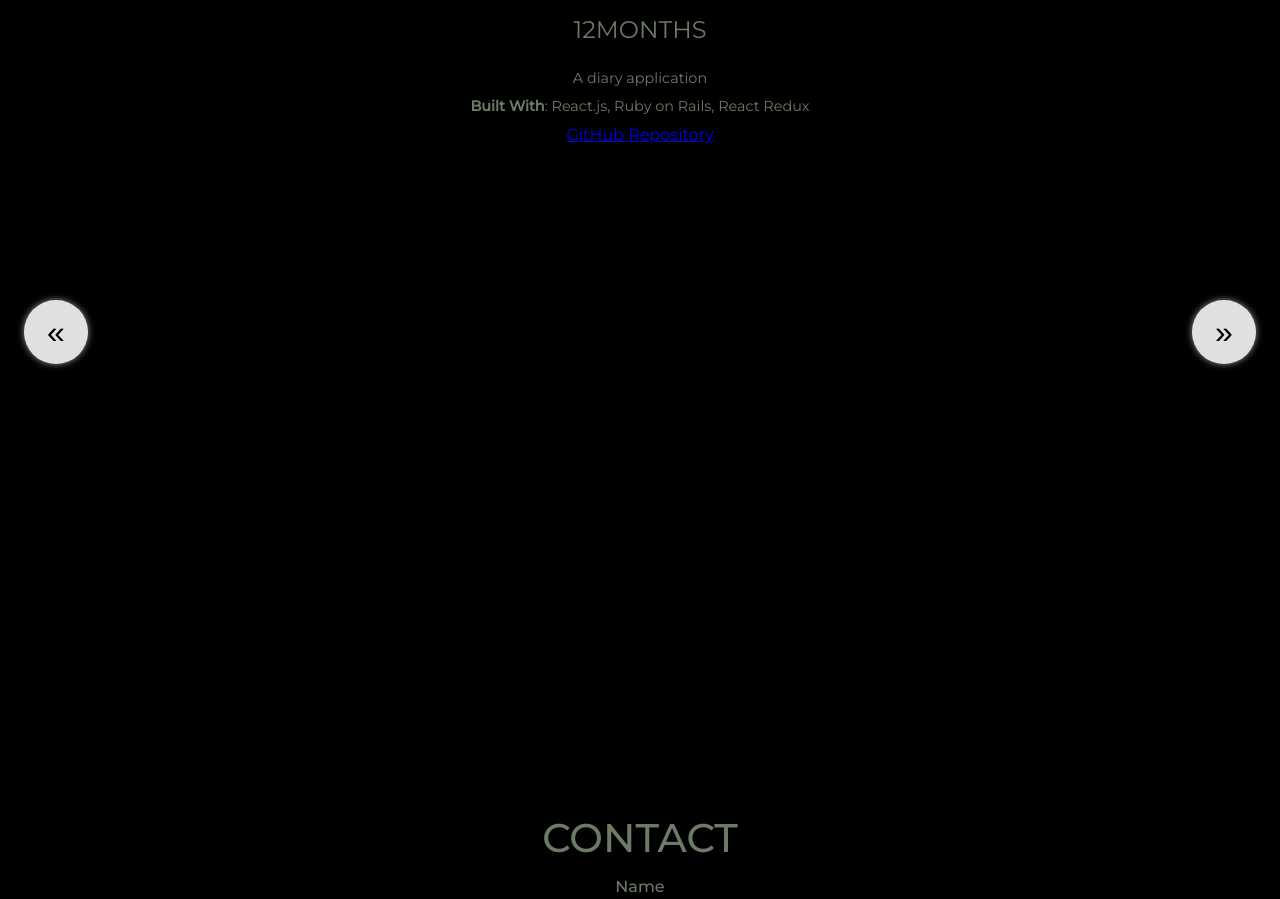
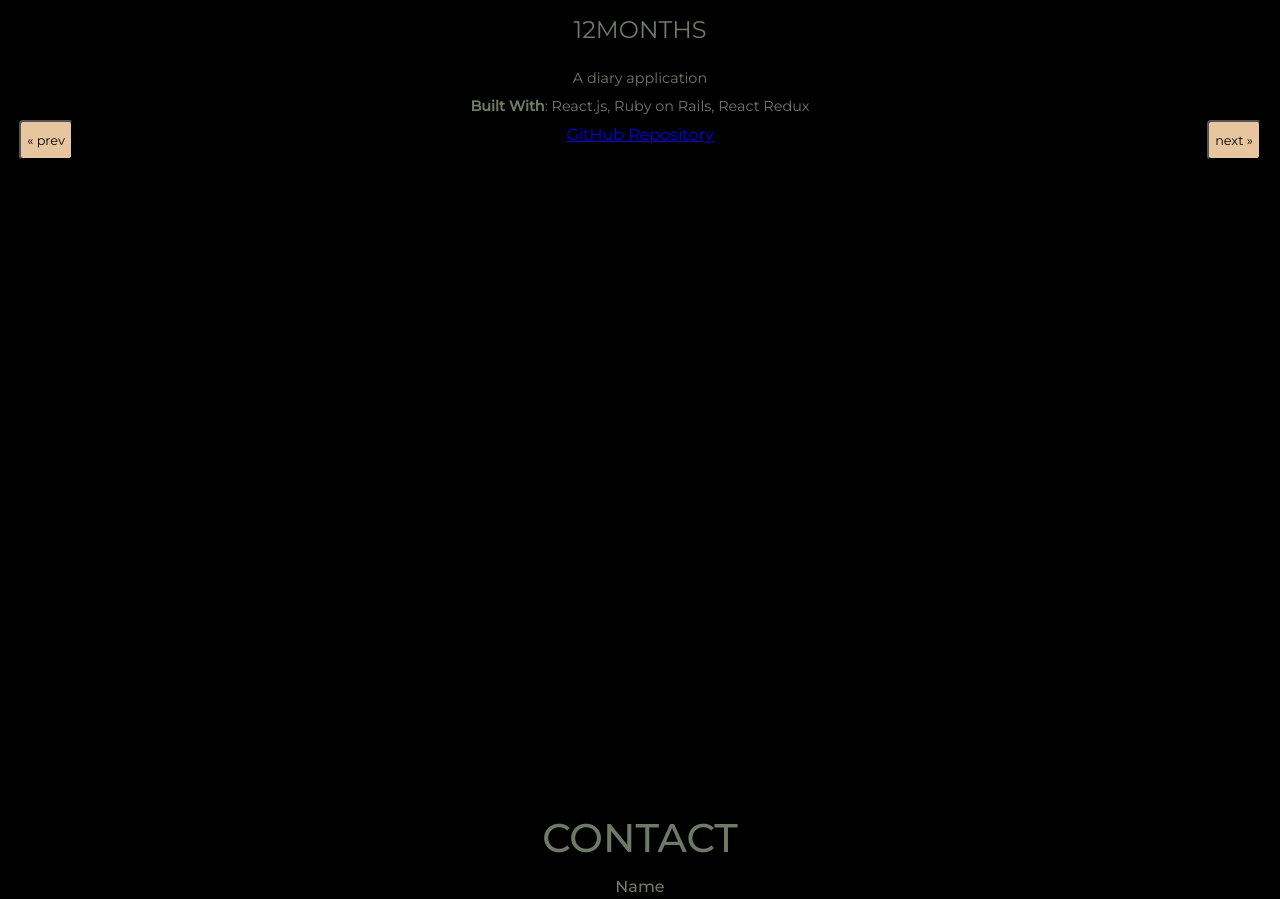
Before and after one commit to billyott/personal-site, a React (Create React App) app: page /portfolio in a window 1280 px wide. Shown: the part 1700-2599 px from the top of the page. Built offline with nearby package versions, Linux system fonts and the light colour scheme.

Commit message:
update toggle buttons

```diff
--- a/src/components/portfolio.js
+++ b/src/components/portfolio.js
@@ -44,10 +44,10 @@ class Portfolio extends React.Component {
                     <div className="portfolio__prev-container-content">
                         <div className="portfolio__toggle-container-wrapper">
                             <div className="portfolio__toggle-container portfolio__toggle-container--prev">
-                                <button className="portfolio__toggle portfolio__toggle--prev" onClick={this.toggleBack}>&laquo;</button>
+                                <button className="portfolio__toggle portfolio__toggle--prev" onClick={this.toggleBack}>&laquo; prev</button>
                             </div>
                             <div className="portfolio__toggle-container portfolio__toggle-container--next">
-                            <button className="portfolio__toggle portfolio__toggle--next" onClick={this.toggleNext}>&raquo;</button>
+                            <button className="portfolio__toggle portfolio__toggle--next" onClick={this.toggleNext}>next &raquo;</button>
                             </div>
                         </div>
                         <div className="portfolio__prev-details">
--- a/src/components/portfolio.scss
+++ b/src/components/portfolio.scss
@@ -51,74 +51,33 @@
     &__toggle-container {
         margin: auto 0;
         position: absolute;
-        top: 50%;
+        top: 25%;
 
         &--prev {
-            left: 1.5rem;
+            left: 1.2rem;
         }
 
         &--next {
-            right: 1.5rem;
-        }
-
-        @media (max-width: $tablet) {
-            top: 25%;
-            &--prev {
-                left: .5rem;
-            }
-
-            &--next {
-                right: .5rem;
-            }
-        }
-
-        @media (max-width: $mobile) {
-            top: 25%;
-            &--prev {
-                left: .5rem;
-            }
-
-            &--next {
-                right: .5rem;
-            }
+            right: 1.2rem;
         }
 
     }
 
     &__toggle {
-        font-size: 2rem;
-        border-radius: 50%;
-        border-style: none;
-        text-align: center;
-        text-align: -moz-center;
-        text-align: -webkit-center;
-        height: 4rem;
-        width: 4rem;
-        background-color: $scheme-grey-light;
-        box-shadow: 0 0 7px $scheme-grey-dark;
-        padding: 0;
+        font-size: 0.8rem;
+        font-family: 'Montserrat', sans-serif;
+        font-weight: 400;
+        margin-top: 20px;
+        border-radius: 4px;
+        height: 40px;
+        color: black;
+        background-color: $matcha-cakecone;
 
         &:hover {
-            background-color: $scheme-grey;
-            color: $scheme-white;
+            color: $matcha-honeydew;
+            background-color: $matcha-tea-dark;
         }
 
-        &:focus {
-            outline: none;
-            background-color: $scheme-grey-dark;
-        }
-
-        @media (max-width: $tablet) {
-            height: 2.5rem;
-            width: 2.5rem;
-            font-size: 1.5rem;
-        }
-
-        @media (max-width: $mobile) {
-            height: 2.5rem;
-            width: 2.5rem;
-            font-size: 1.5rem;
-        }
     }
 
 }
```
